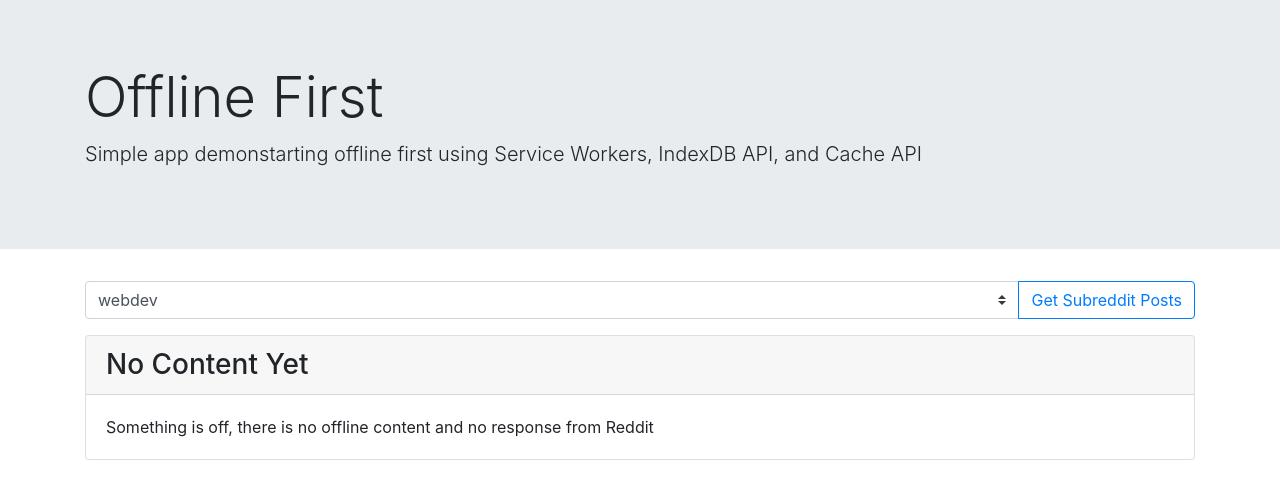
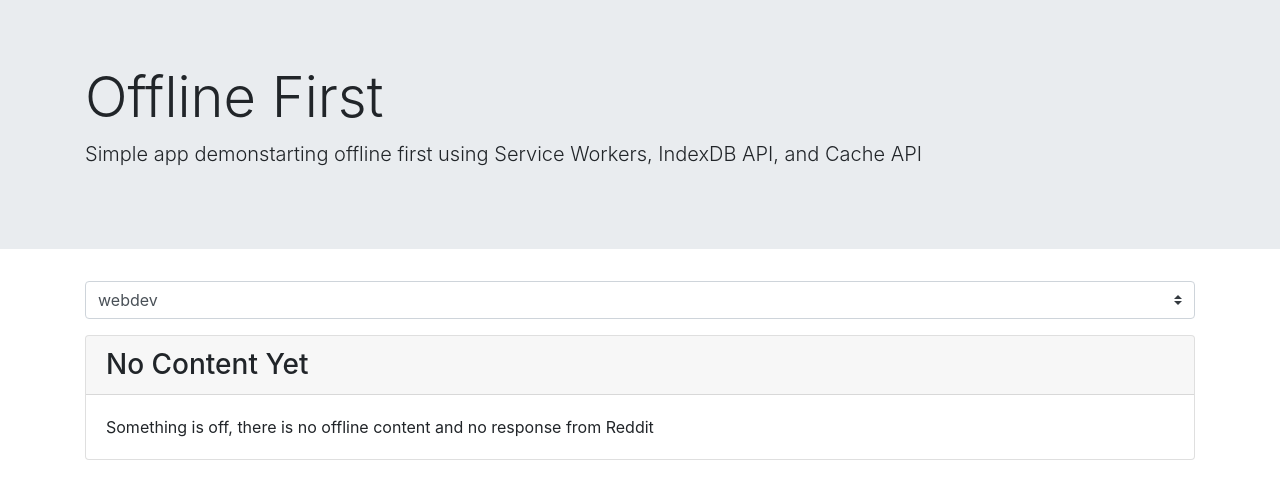
Before and after one commit to BrandonHBodine/offline-first-reddit, a website: page index.html in a window 1280 px wide. Drawn offline with nearby package versions, Linux system fonts and the light colour scheme; no server answers.

Commit message:
Updated directory detection for Github Pages

```diff
--- a/index.html
+++ b/index.html
@@ -32,9 +32,9 @@
           <option>learnprogramming</option>
           <option>cscareerquestions</option>
         </select>
-        <div class="input-group-append">
+        <!-- <div class="input-group-append">
           <button class="btn btn-outline-primary" type="button" id="getPosts">Get Subreddit Posts</button>
-        </div>
+        </div> -->
       </div>
     </form>
   </div>
--- a/index.js
+++ b/index.js
@@ -1,11 +1,11 @@
 // Service Worker Registration
 // For hositng on github pages I will have to update the scope and the specificity of the sw.js file
 // ('/offline-first-reddit/sw.js', { scope: '/offline-first-reddit/' })
-let root = window.location.hostname;
+let dir = window.location.hostname;
 let serviceWorkerFilePath = "/sw.js";
 let serviceWorkerScope = { scope: "/" };
 
-if (root !== "127.0.0.1") {
+if (dir !== "127.0.0.1") {
   console.log("Updating file paths to work with github pages");
   serviceWorkerFilePath = "/offline-first-reddit/sw.js";
   serviceWorkerScope = { scope: "/offline-first-reddit/" };
@@ -129,8 +129,13 @@ function getPostsBySelected() {
 
 // Will need updating to make offline first
 // Add event handler
+// document
+//   .getElementById("getPosts")
+//   .addEventListener("click", getPostsBySelected);
+
 document
-  .getElementById("getPosts")
-  .addEventListener("click", getPostsBySelected);
+  .getElementById("subreddits")
+  .addEventListener("change", getPostsBySelected);
+
 // Default load for
 getSubredditPosts("webdev");
--- a/sw.js
+++ b/sw.js
@@ -1,5 +1,14 @@
 const versionName = "v1.2";
 const postsCache = "postsCache-v1.0";
+
+let dirName = "";
+
+console.log("THIS", this.location);
+if (this.location.hostname !== "127.0.0.1") {
+  console.log("Updating service worker file paths to work with github pages");
+  dirName = "offline-first-reddit/";
+}
+
 self.addEventListener("install", function(event) {
   event.waitUntil(
     caches.open("v1.2").then(function(cache) {
@@ -19,7 +28,7 @@ self.addEventListener("fetch", function(event) {
   if (requestUrl.origin === location.origin) {
     if (requestUrl.pathname === "/") {
       return event.respondWith(
-        caches.match("index.html").then(function(response) {
+        caches.match(dirName + "index.html").then(function(response) {
           if (response) {
             console.log("Cached Index Found");
             return response;
```
